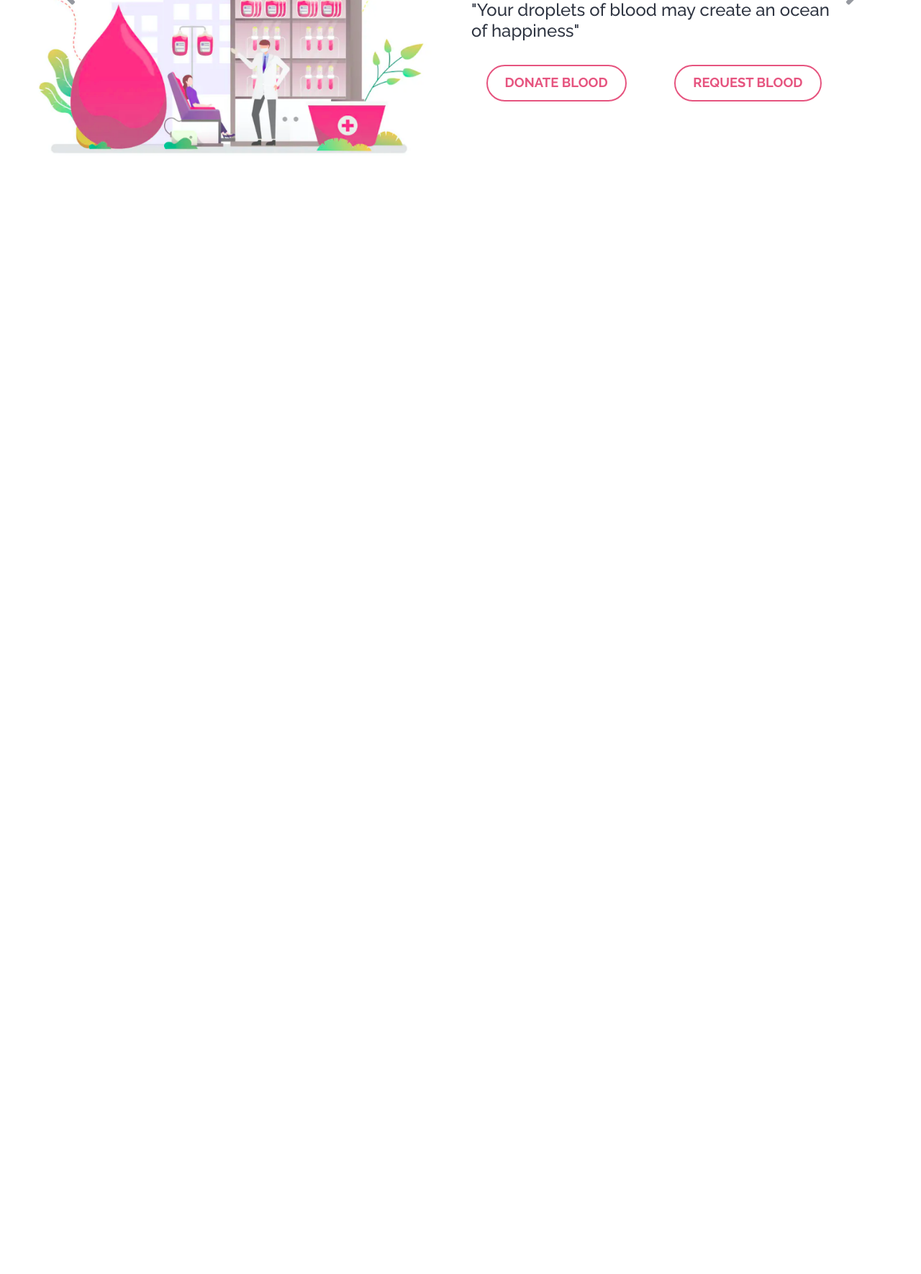
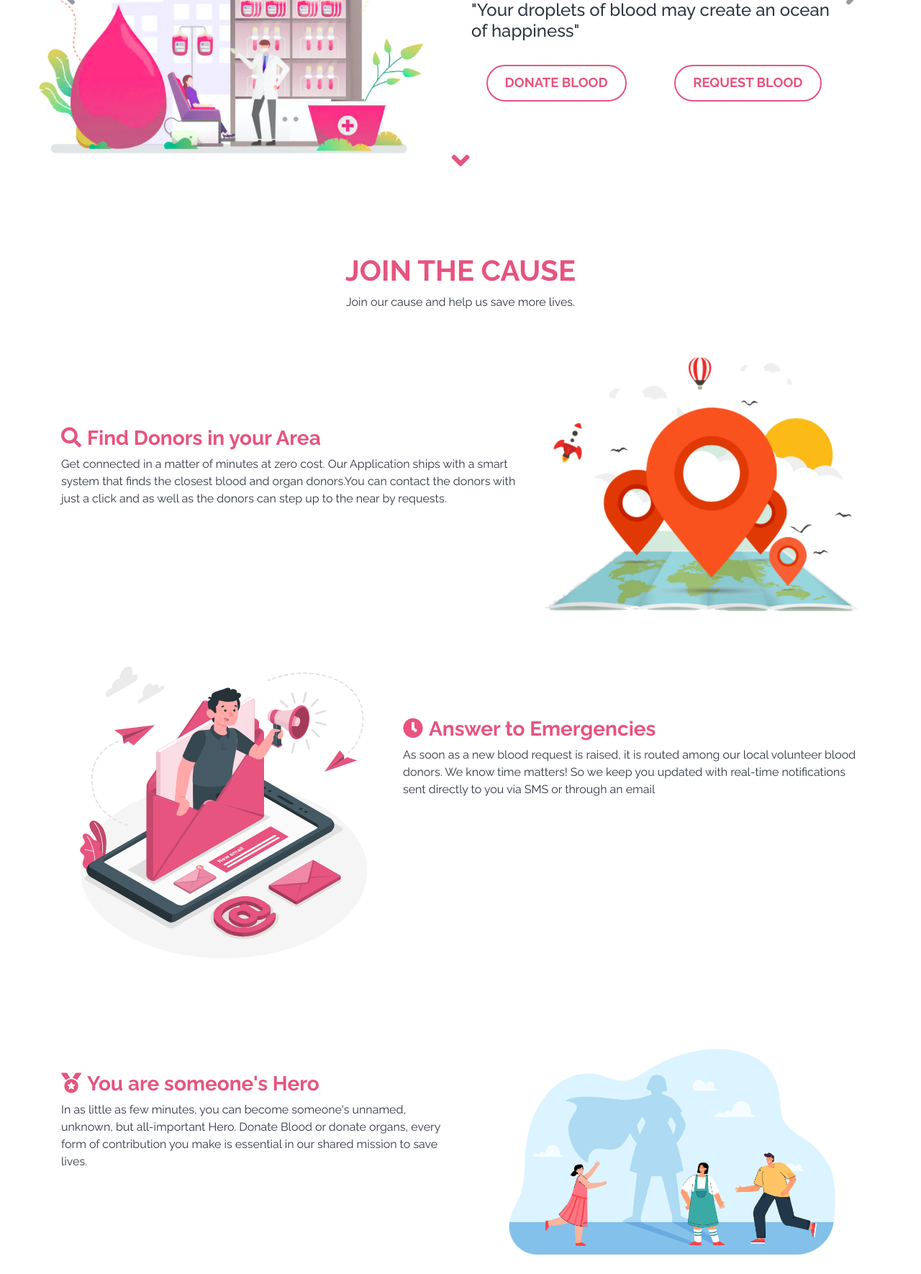
Before and after one commit to Life-line-iiitk/life-line, a PHP site: page / in a window 1280 px wide. Shown: the part 299-2069 px from the top of the page at 72% size. Run offline with PHP 8.4, Linux system fonts and the light colour scheme.

Commit message:
Added objectives section

```diff
--- a/assets/styles/index_styles.css
+++ b/assets/styles/index_styles.css
@@ -26,3 +26,47 @@
 {
     margin-top:4.5rem;
 }
+
+.cause
+{
+    color:var(--red);
+    font-weight:510;
+}
+
+.fa-angle-down
+{
+    font-size:2.5rem;
+    color:var(--red);
+    animation: up-down 2s infinite ease-in-out;
+}
+
+@keyframes up-down {
+ 0%
+ {
+    transform: translateY(0);
+ }
+ 50%
+ {
+    transform: translateY(-20px);
+ }
+}
+
+.find
+{
+    color: var(--red);
+    font-weight:520
+}
+
+.find i
+{
+    color: var(--red);
+    font-weight:520;
+}
+
+@media screen and (max-width: 768px) {
+    .row-1
+    {
+        display: flex;
+        flex-flow: column-reverse;
+    }
+}
--- a/assets/styles/style.css
+++ b/assets/styles/style.css
@@ -2,6 +2,7 @@
   --red:   #e6547f;
   --white: #ffffff;
   --black: #2f3542;
+  --light:#fafafb;
 }
 
 *
@@ -13,6 +14,7 @@
 
 html, body
 {
+    scroll-behavior: smooth;
     margin: 0;
     overflow-x: hidden;
 }
--- a/index.html
+++ b/index.html
@@ -65,6 +65,7 @@
             </ul>
         </div>
     </nav>
+
     <script>
         $('.navbar-collapse a').click(function () {
             $(".navbar-collapse").collapse('hide');
@@ -115,7 +116,6 @@
                     </div>
                 </div>
             </div>
-
         </div>
 
         <a class="carousel-control-prev" href="#carouselExampleControls" role="button" data-slide="prev">
@@ -125,6 +125,65 @@
             <i class="fas fa-angle-right" style="font-size:2.5rem"></i>
         </a>
     </div>
+    <div class="row">
+        <div class="col text-center">
+            <a href="#about"><i class="fas fa-angle-down"></i></a>
+        </div>
+    </div>
+
+
+    <div class="container-fluid mt-5">
+        <div class="row mt-5" id="about">
+            <div class="col text-center mt-5">
+                <h1 class="cause">JOIN THE CAUSE</h1>
+                <p>Join our cause and help us save more lives.</p>
+            </div>
+        </div>
+        <div class="container mt-5">
+            <div class="row mt-5 row-odd">
+                <div class="col-md-7 mt-5">
+                    <h3 class="mt-5 find"><i class="fas fa-search mr-2"></i>Find
+                        Donors
+                        in your Area</h3>
+                    <p>Get connected in a matter of minutes at zero cost. Our Application ships with a smart system that
+                        finds
+                        the closest blood and organ
+                        donors.You can contact the donors with just a click and as well as the donors can step up to the
+                        near by requests.</p>
+                </div>
+                <div class="col-md-5">
+                    <img src="./assets/images/location.png" class="img-fluid">
+                </div>
+            </div>
+            <div class="row mt-5">
+                <div class="col-md-5">
+                    <img src="./assets/images/notify.svg" class="img-fluid">
+                </div>
+                <div class="col-md-7 mt-5">
+                    <h3 class="mt-5 find"><i class="fas fa-clock mr-2"></i>Answer to Emergencies</h3>
+                    <p>As soon as a new blood request is raised, it is routed among our local volunteer blood donors. We
+                        know time matters! So
+                        we keep you updated with real-time notifications sent directly to you via SMS or through an
+                        email</p>
+                </div>
+            </div>
+            <div class="row mt-5 row-odd">
+                <div class="col-md-6 mt-5">
+                    <h3 class="mt-5 find"><i class="fas fa-medal mr-2"></i>You are someone's Hero</h3>
+                    <p>In as little as few minutes, you can become someone's unnamed, unknown, but all-important Hero.
+                        Donate Blood or donate organs, every form of
+                        contribution you make is essential in our shared mission to save lives.</p>
+                </div>
+                <div class="col-md-6 mt-5">
+                    <img src="./assets/images/hero.jpg" class="img-fluid">
+                </div>
+            </div>
+        </div>
+    </div>
+
+
+
+
 </body>
 
 </html>
```
Also changed, not shown: assets/images/hero.jpg (added), assets/images/location.png (added), assets/images/notify-2.svg (added), assets/images/notify.svg (added).
